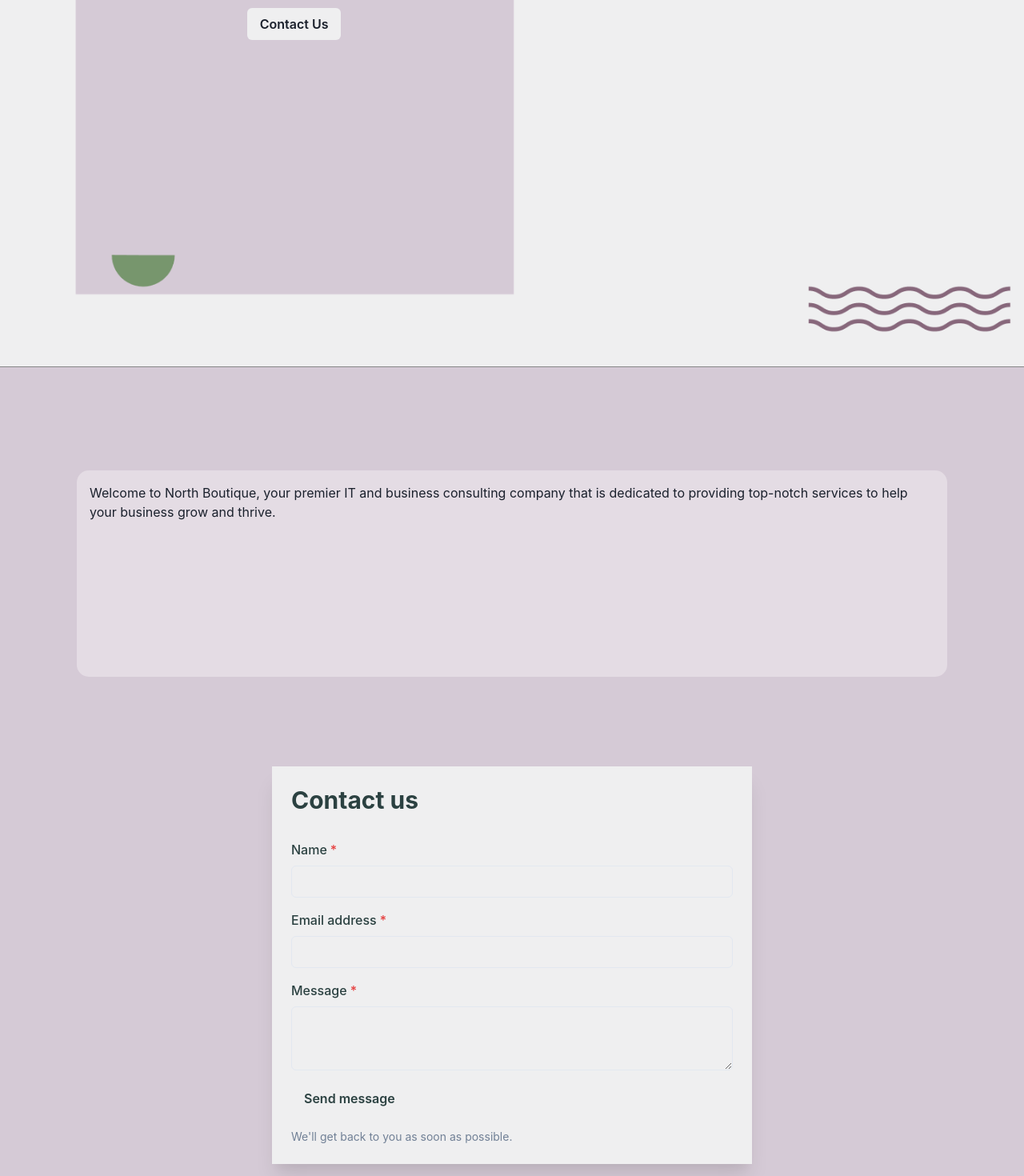
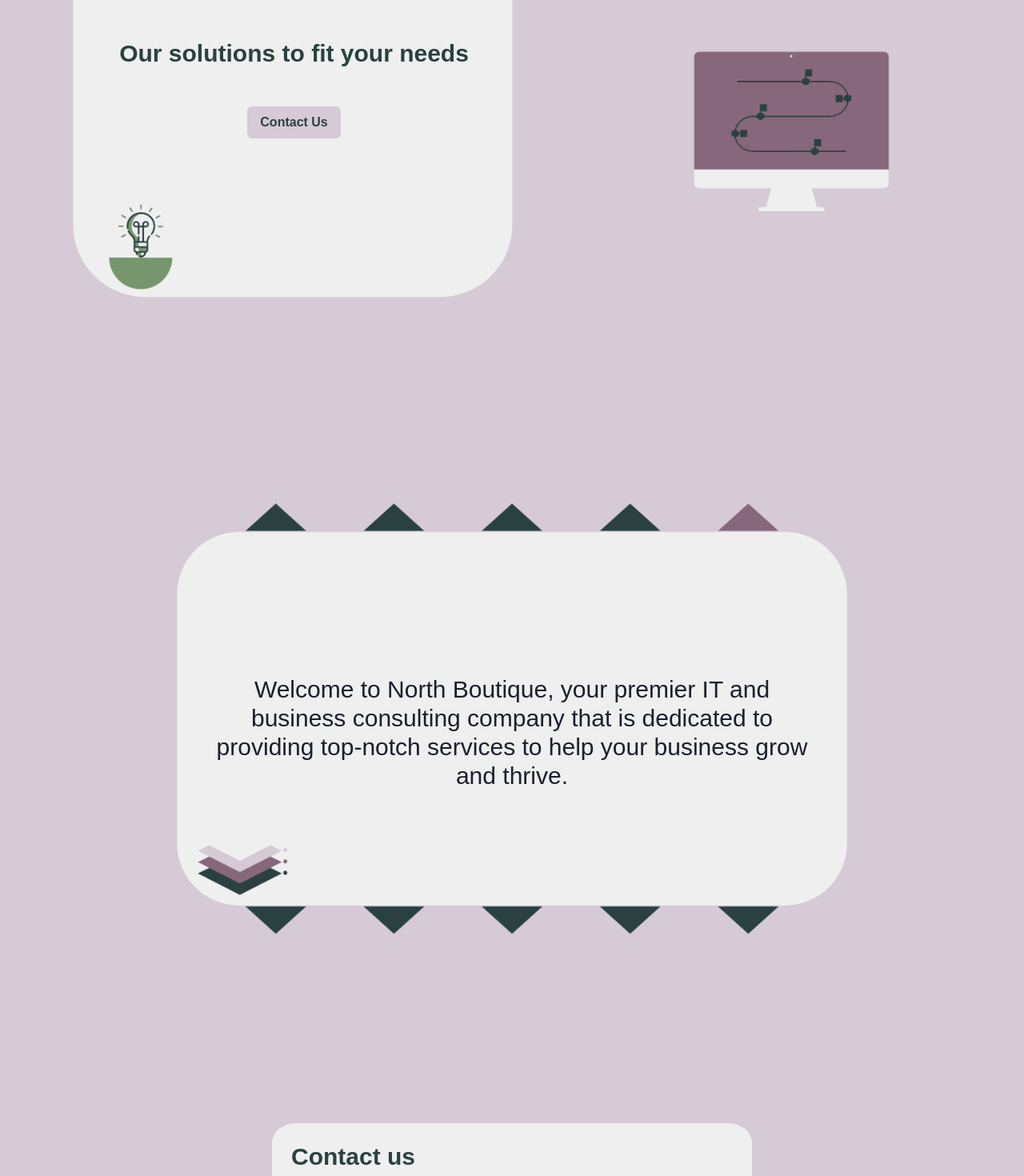
Before and after one commit to North-Boutique/landing, a Next.js app: page /Home/Home in a window 1280 px wide. Shown: the part 260-1730 px from the top of the page at 80% size. Built offline with nearby package versions, Linux system fonts and the light colour scheme.

Commit message:
fixed design

```diff
--- a/src/components/forms/ContactForm.module.css
+++ b/src/components/forms/ContactForm.module.css
@@ -1,12 +1,24 @@
 .contactFormBox {
   background-color: var(--anti-flash-white);
   color: var(--dark-slate-grey);
+  font-family: 'Poppins', sans-serif;
+  font-weight: 300;
+  border-radius: 5%;
+}
+
+.contactFormBox label {
+  font-weight: 600;
+}
+
+.contactFormBox h2 {
+  font-family: 'Poppins', sans-serif;
 }
 
 .contactFormSubmitButton {
-  background-color: var(--columbia-blue) !important;
+  background-color: var(--thistle) !important;
   color: var(--dark-slate-grey) !important;
   transition: 0.3s opacity ease-out;
+  font-family: 'Poppins', sans-serif;
 }
 
 .contactFormSubmitButton:hover {
--- a/src/components/forms/ContactForm.tsx
+++ b/src/components/forms/ContactForm.tsx
@@ -73,13 +73,7 @@
   };
 
   return (
-    <Box
-      maxW="600px"
-      mx="auto"
-      mt={16}
-      p={6}
-      boxShadow="xl"
-      className={styles.contactFormBox}>
+    <Box maxW="600px" mx="auto" mt={16} p={6} className={styles.contactFormBox}>
       <Heading as="h2" size="lg" mb={8}>
         Contact us
       </Heading>
--- a/src/components/navbar/Navbar.module.css
+++ b/src/components/navbar/Navbar.module.css
@@ -1,9 +1,19 @@
 .navbarContainer {
   grid-area: navbar;
+  font-family: 'Poppins', sans-serif;
+  font-size: 18px;
+  font-weight: 500;
 }
 
 .brandContainer {
   display: flex;
   flex-wrap: wrap;
   align-items: center;
+  font-family: 'Poppins', sans-serif;
 }
+
+.brandContainer h2 {
+  font-family: 'Poppins', sans-serif;
+  font-weight: 600;
+  font-size: 18px;
+}
--- a/src/components/navbar/Navbar.tsx
+++ b/src/components/navbar/Navbar.tsx
@@ -15,7 +15,7 @@
       <Box>
         <div className={styles.brandContainer}>
           <Image mr={3} height="35px" src="/NorthBoutiqueIcon.png" />
-          <Text fontWeight={600}>North Boutique</Text>
+          <Heading fontWeight={600}>North Boutique</Heading>
         </div>
       </Box>
       <Box display={{ base: 'block', md: 'none' }} onClick={() => {}}>
--- a/src/pages/Home/Home.module.css
+++ b/src/pages/Home/Home.module.css
@@ -2,9 +2,8 @@
   min-height: 120vh;
   display: grid;
   grid-template-columns: 0.2fr 1fr 0.2fr;
-  grid-template-rows: 0.13fr 1fr 0.5fr 1fr;
+  grid-template-rows: 1fr 1fr 1fr;
   grid-template-areas:
-    'main main main'
     'main main main'
     'details details details'
     '. contact .';
@@ -42,19 +41,24 @@
 }
 
 .headerContainerInnerCTA {
+  color: var(--dark-slate-grey);
   grid-area: cta;
   text-align: center;
-  height: 75%;
+  height: 40%;
+  font-family: 'Poppins', sans-serif;
+  font-weight: 400;
 }
 
 .headerContainerInnerCTA h2 {
   text-align: center;
   margin-bottom: 3rem;
-  font-weight: 300;
+  font-family: 'Poppins', sans-serif;
+  font-weight: 600;
 }
 
 .contactUsButtonHome {
-  background-color: var(--anti-flash-white) !important;
+  color: var(--dark-slate-grey) !important;
+  background-color: var(--thistle) !important;
   transition: 0.3s opacity ease-out;
 }
 .contactUsButtonHome:hover {
@@ -68,24 +72,31 @@
   border-radius: 50%;
 }
 
-.homeInnerContainer {
-  margin-top: 2rem;
+.homeDetailsContainer {
   display: grid;
-  grid-template-columns: 80px 1fr 80px;
+  grid-template-columns: 0.3fr 1fr 0.3fr;
   grid-template-rows: 1fr;
   grid-template-areas: '. c .';
   grid-area: details;
-  border-radius: 15px;
-
-  padding: 1rem;
-  margin-bottom: 2rem;
+  background-image: url('/NorthBoutiqueDetailsBackground.png');
+  background-size: contain;
+  background-repeat: no-repeat;
 }
 
-.innerContainerContent {
+.homeDetailsContainerContent {
+  display: flex;
+  justify-self: center;
+  align-items: center;
   padding: 1rem;
   border-radius: 15px;
-  background-color: #e4dce4;
   grid-area: c;
+}
+
+.homeDetailsContainerContent h2 {
+  text-align: center;
+  margin-bottom: 3rem;
+  font-weight: 400;
+  font-family: 'Poppins', sans-serif;
 }
 
 .contactContainer {
--- a/src/pages/Home/Home.tsx
+++ b/src/pages/Home/Home.tsx
@@ -25,11 +25,13 @@
           </div>
         </div>
       </div>
-      <div className={styles.homeInnerContainer}>
-        <div className={styles.innerContainerContent}>
-          Welcome to North Boutique, your premier IT and business consulting
-          company that is dedicated to providing top-notch services to help your
-          business grow and thrive.
+      <div className={styles.homeDetailsContainer}>
+        <div className={styles.homeDetailsContainerContent}>
+          <Heading size="lg">
+            Welcome to North Boutique, your premier IT and business consulting
+            company that is dedicated to providing top-notch services to help
+            your business grow and thrive.
+          </Heading>
         </div>
       </div>
       <div className={styles.contactContainer} id="contactForm">
--- a/src/pages/index.tsx
+++ b/src/pages/index.tsx
@@ -10,6 +10,11 @@
         <meta name="description" content="North Boutique" />
         <meta name="viewport" content="width=device-width, initial-scale=1" />
         <link rel="icon" href="/NorthBoutiqueIcon.png" />
+        <link rel="preconnect" href="https://fonts.googleapis.com" />
+        <link rel="preconnect" href="https://fonts.gstatic.com" />
+        <link
+          href="https://fonts.googleapis.com/css2?family=Poppins:wght@100&display=swap"
+          rel="stylesheet"></link>
       </Head>
       <main className={styles.main}>
         <HomePage />
--- a/src/styles/globals.css
+++ b/src/styles/globals.css
@@ -26,7 +26,7 @@
       rgb(var(--background-end-rgb))
     )
     rgb(var(--background-start-rgb));
-  font-family: 'TinseltownNFW01-Regular';
+  font-family: 'Poppins', sans-serif;
 }
 
 a {
```
Also changed, not shown: public/NorthBoutiqueDetailsBackground.png (added), public/NorthBoutiqueMainContentBackground.png.
